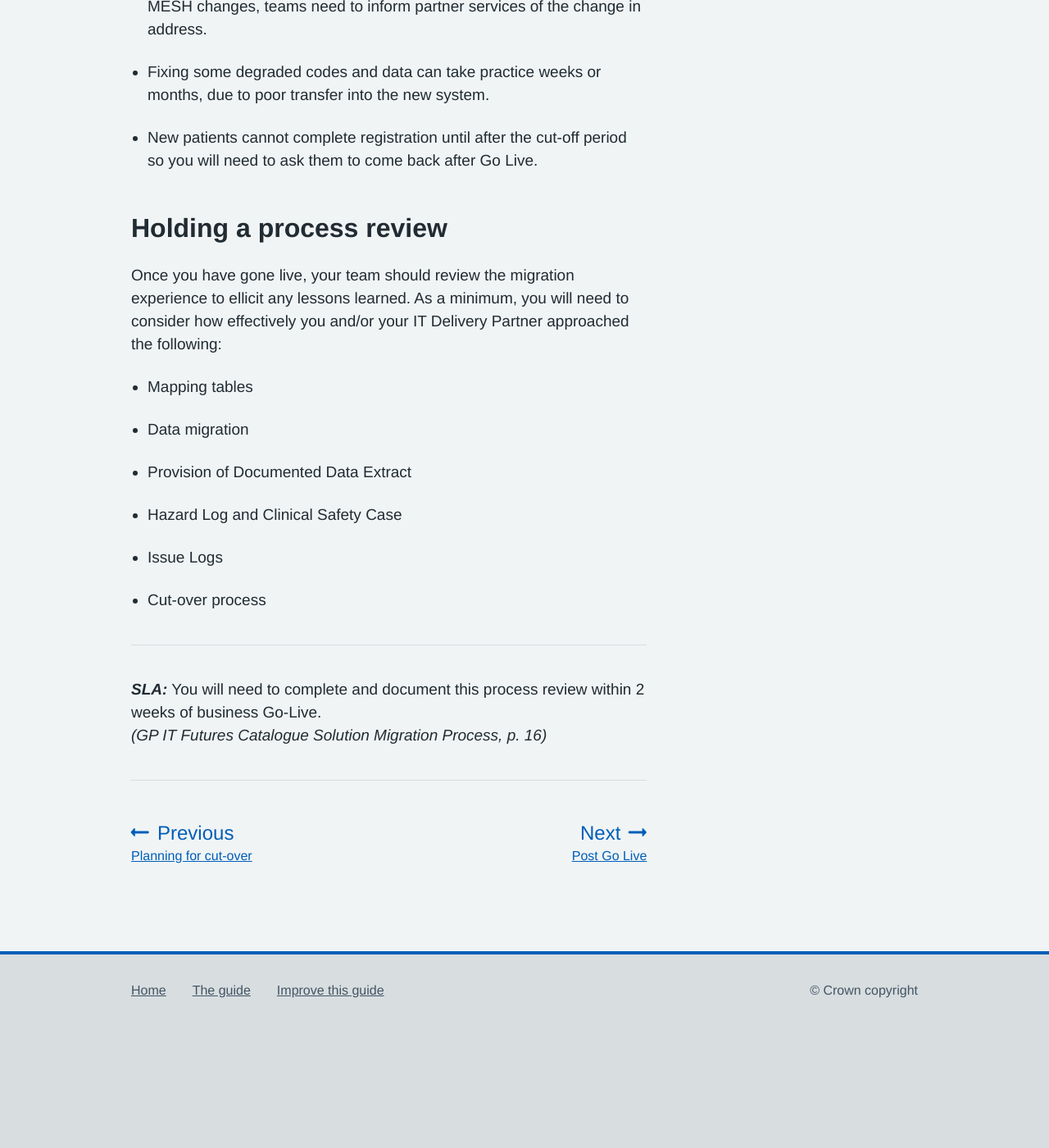
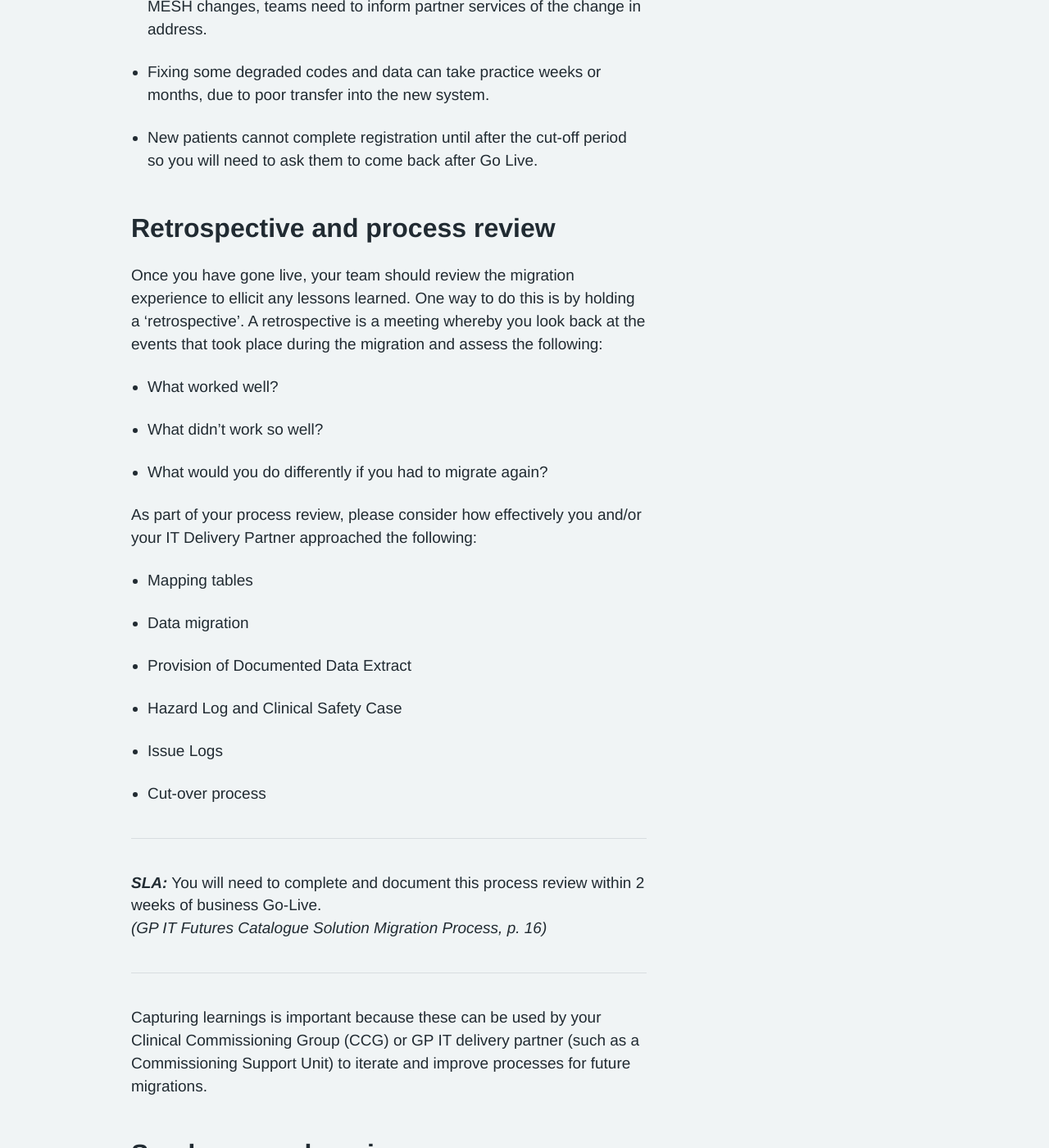
Before and after one commit to nhsconnect/prm-practice-migration, a Jekyll site: the page built from guide/06-cutover-and-go-live.md, in a window 1280 px wide and 1400 px high, scrolled down 4222 px. Shown: the whole window at 82% size. Built offline with Jekyll 4.4.1, drawn with Linux system fonts in a browser that asks for light colours; some web fonts are replaced; before the commit the page ends 5482 px from its top, so only the background shows below that; some of the changed text lies outside the part shown.

Commit message:
Update 06-cutover-and-go-live.md

```diff
--- a/guide/06-cutover-and-go-live.md
+++ b/guide/06-cutover-and-go-live.md
@@ -122,9 +122,17 @@ __Lesson learnt__ - Remember to notify and chase third party suppliers and servi
 
 * New patients cannot complete registration until after the cut-off period so you will need to ask them to come back after Go Live.
 
-## Holding a process review
+## Retrospective and process review
 
-Once you have gone live, your team should review the migration experience to ellicit any lessons learned. As a minimum, you will need to consider how effectively you and/or your IT Delivery Partner approached the following:
+Once you have gone live, your team should review the migration experience to ellicit any lessons learned. One way to do this is by holding a 'retrospective'. A retrospective is a meeting whereby you look back at the events that took place during the migration and assess the following:
+
+* What worked well?
+
+* What didn’t work so well?
+
+* What would you do differently if you had to migrate again?
+
+As part of your process review, please consider how effectively you and/or your IT Delivery Partner approached the following:
 
 * Mapping tables
 
@@ -138,9 +146,17 @@ Once you have gone live, your team should review the migration experience to ell
 
 * Cut-over process
 
-<!-- [UPLIFT] added new section on 'Holding a process review', as detailed on p. 15 of the Ancillary document -->
+<!-- [UPLIFT] added new section on 'Retrospective and process review', as detailed on p. 15 of the Ancillary document -->
 * * *
 **_SLA:_**  You will need to complete and document this process review within 2 weeks of business Go-Live.
 <br><em>(GP IT Futures Catalogue Solution Migration Process, p. 16)</em>
 * * *
 <!-- [UPLIFT] added reference to the SLA from Step 10a in the Ancillary document, p. 16-->
+
+Capturing learnings is important because these can be used by your Clinical Commissioning Group (CCG) or GP IT delivery partner (such as a Commissioning Support Unit) to iterate and improve processes for future migrations.
+
+## Send us your learnings
+
+We would also like to receive any learnings you have from your migration so that we can iterate and improve this guide as well as the overall migration process.
+
+Feedback and learnings can be sent to <a href="mailto:enquiries@nhsdigital.nhs.uk?subject=Practice%20migration%20feedback%20-%20FAO%20Les%20Fawcett,%20NHS%20Digital&body=For%20the%20attention%20of%20Les%20Fawcett,%20Senior%20Project%20Manager,%20NHS Digital">enquiries@nhsdigital.nhs.uk</a> marked for the attention of Les Fawcett, Senior Project Manager, NHS Digital
```
